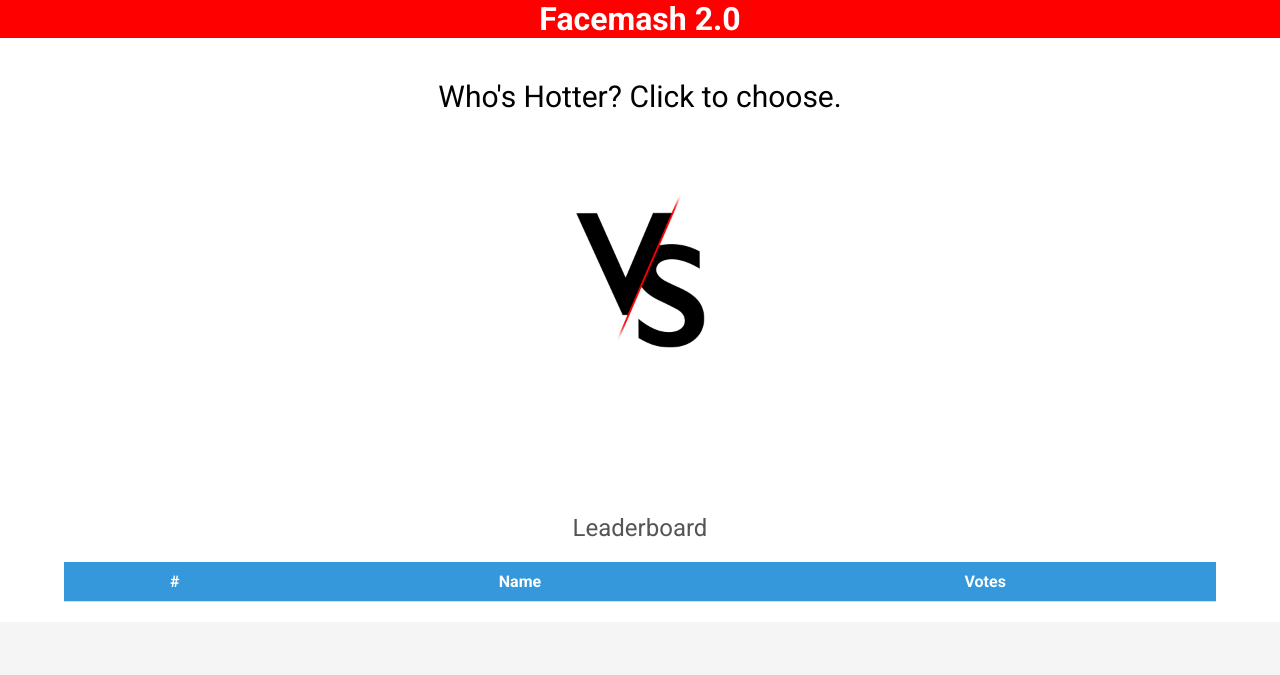
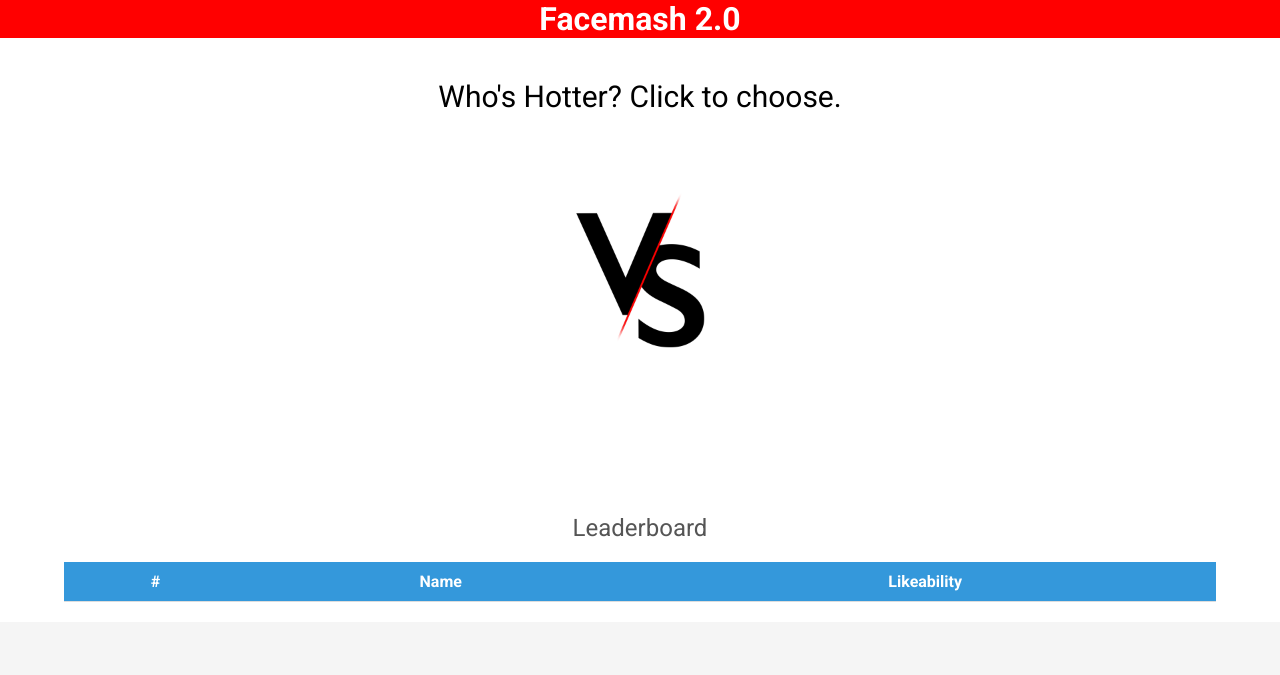
Before and after one commit to Facemash-2/facemash_2-0, a Flask app: page / in a window 1280 px wide. Shown: the top 675 px of the page. Run offline with Flask 3, Linux system fonts and the light colour scheme; data that the repository does not hold is empty; some libraries are stand-ins or nearby versions.

Commit message:
Update index.html

```diff
--- a/templates/index.html
+++ b/templates/index.html
@@ -112,6 +112,9 @@ function voteFor(selected_id) {
                 const scoreCell= document.createElement('td')
                 const countCell= document.createElement('td')
                 countCell.innerText = item.count;
+                const likeabilityCell = document.createElement('td');
+                likeabilityCell.innerText = item.likeability_percentage.toFixed(2) + "%";
+                row.appendChild(likeabilityCell);
 
 
                 positionCell.innerText = index + 1;  // Rank
@@ -132,7 +135,7 @@ function voteFor(selected_id) {
 
                 row.appendChild(positionCell);
                 row.appendChild(nameCell);
-                row.appendChild(countCell);
+                row.appendChild(likeabilityCell);
 
                 leaderboard.appendChild(row);  // Append to the leaderboard
             });
@@ -177,7 +180,7 @@ function voteFor(selected_id) {
                 <tr>
                     <th>#</th>
                     <th>Name</th>
-                    <th>Votes</th>
+                    <th>Likeability</th>
                 </tr>
             </thead>
             <tbody id="leaderboard">
```
